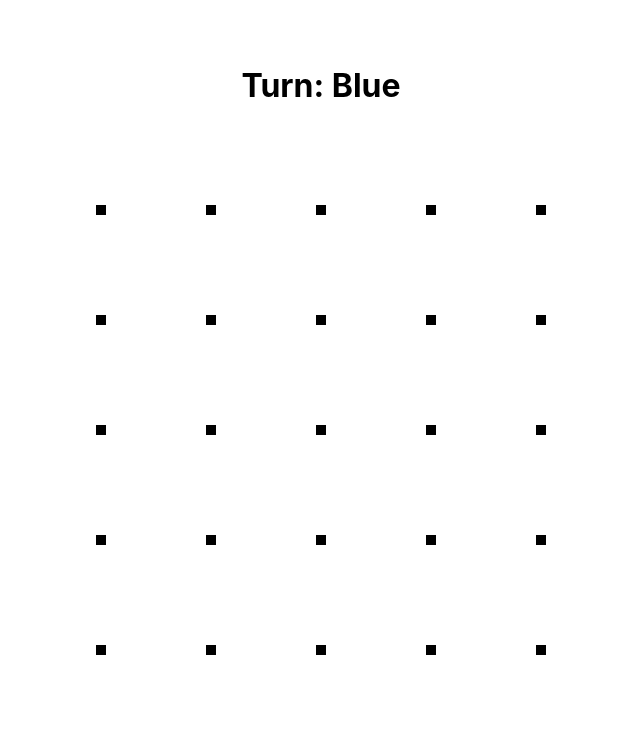
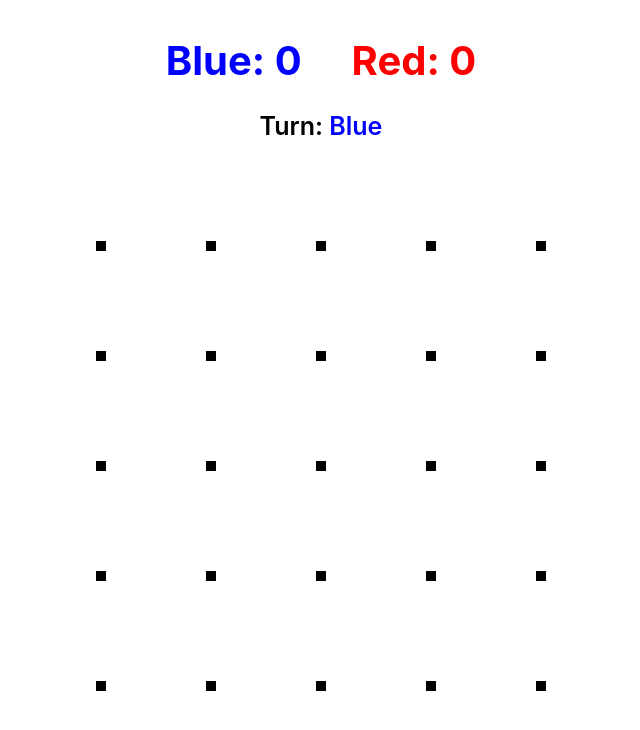
Before and after one commit to mdegroot09/dots, a React (Create React App) app: page / in a window 1280 px wide. Shown: the top 730 px of the page, without its empty margins (319-959 px from the left). Built offline with nearby package versions, Linux system fonts and the light colour scheme.

Commit message:
Added scoreboard with functionality

```diff
--- a/src/Components/Home/Home.css
+++ b/src/Components/Home/Home.css
@@ -8,6 +8,12 @@
 }
 
 .header {
+    font-size: 40px;
+}
+
+.turn {
+    font-size: 25px;
+    font-weight: 600;
     margin-bottom: 100px;
 }
 
--- a/src/Components/Home/Home.js
+++ b/src/Components/Home/Home.js
@@ -5,7 +5,9 @@ class Home extends Component {
         super(props);
         this.state = {
             turnBlue: true,
-         }
+            redScore: 0,
+            blueScore: 0
+        }
     }
 
     componentDidMount = () => {
@@ -22,8 +24,7 @@ class Home extends Component {
     }
 
     fillLine = (id, row, column) => {
-        console.log(this.state)
-        let {turnBlue} = this.state
+        let {turnBlue, blueScore, redScore} = this.state
         let background = this.state.turnBlue ? 'blue' : 'red'
         let e = document.getElementById(id)
         e.style.background = background
@@ -31,12 +32,13 @@ class Home extends Component {
         let obj = this.state[`row${row}`]
         obj[`column${column}`] = true
         this.setState({[`row${row}`]: obj})
-        let fullSquare = this.checkFullSquare(row, column)
-        fullSquare ? console.log('yay') : this.setState({turnBlue: !turnBlue})
+        this.checkFullSquare(row, column, blueScore, redScore)
+        this.setState({turnBlue: !turnBlue})
     }
 
-    checkFullSquare = (row, column) => {
-        let background = this.state.turnBlue ? 'lightblue' : 'pink'
+    checkFullSquare = (row, column, blueScore, redScore) => {
+        let {turnBlue} = this.state
+        let background = turnBlue ? 'lightblue' : 'pink'
         let verticalLine = row % 2 === 0 ? true : false
         let remainingChecks = (!verticalLine && row > 1 && row < 9) || (verticalLine && column > 1 && column < 5) ? 2 : 1
 
@@ -49,11 +51,8 @@ class Home extends Component {
                 let left = this.state[`row${row}`][`column${column}`]
                 let right = this.state[`row${row}`][`column${column + 1}`]
                 if (top && bottom && left && right){
-                    console.log('full square')
                     document.getElementById(`row${row - 1}column${column}`).style.background = background
-                }
-                else {
-                    console.log('nope')
+                    turnBlue ? blueScore++ : redScore++
                 }
             }
 
@@ -63,26 +62,31 @@ class Home extends Component {
                 let left = this.state[`row${row + 1}`][`column${column}`]
                 let right = this.state[`row${row + 1}`][`column${column + 1}`]
                 if (top && bottom && left && right){
-                    console.log('full square')
-                    console.log('row:', row, 'column:', column)
                     document.getElementById(`row${row}column${column}`).style.background = background
-                }
-                else {
-                    console.log('nope')
+                    turnBlue ? blueScore++ : redScore++
                 }
             }
 
             verticalLine ? column-- : (row-- && row--)
             remainingChecks--
         } while (remainingChecks > 0)
+
+        this.setState({blueScore, redScore})
     }
 
     render() {
         let turn = this.state.turnBlue ? 'Blue' : 'Red'
+        let {blueScore, redScore} = this.state
 
         return (
             <div className="home">
-                <h1 className="header">Turn: {turn}</h1>
+                <h1 className="header">
+                    <span style={{color: 'blue', marginRight: '50px'}}>Blue: {blueScore}</span>
+                    <span style={{color: 'red'}}>Red: {redScore}</span>
+                </h1>
+                <div className="turn">
+                    Turn: <span style={{color: this.state.turnBlue ? 'blue' : 'red'}}>{turn}</span>
+                </div>
                 <div className="board">
                     <div className="row">
                         <div className="dot"></div>
```
